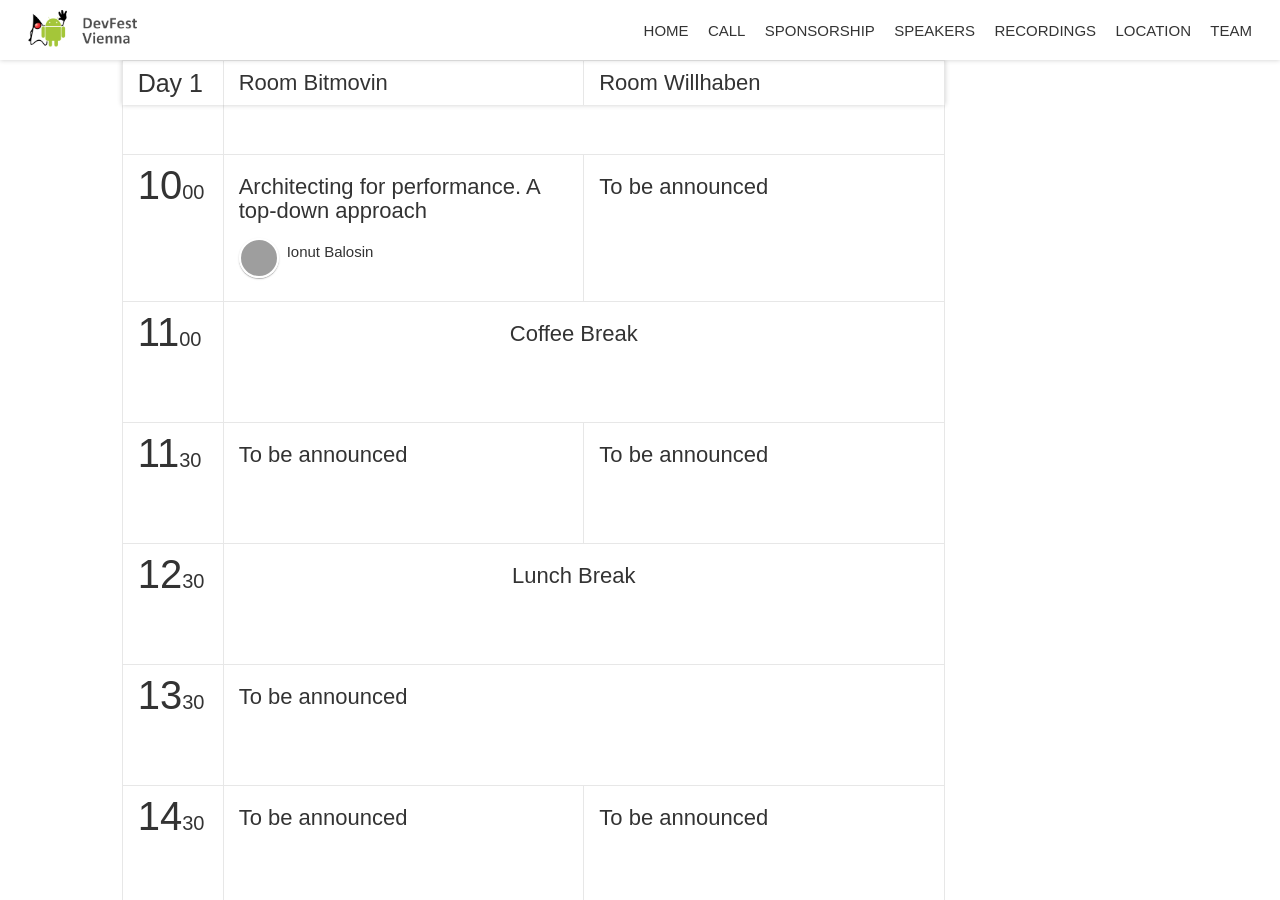
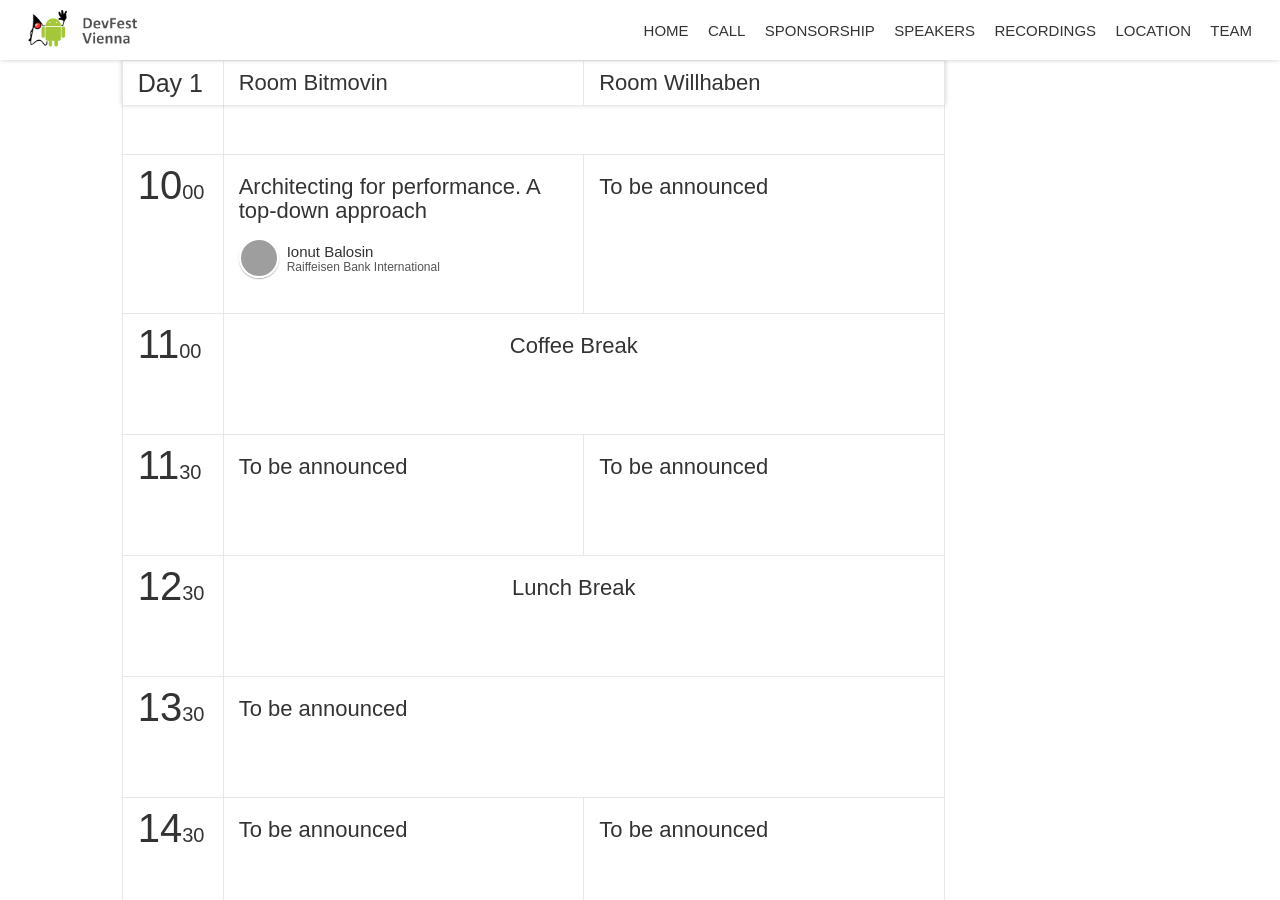
Before and after one commit to DevFestVienna/devfest-at-site, a Jekyll site: the page built from schedule.html, in a window 1280 px wide and 900 px high, scrolled down 546 px. Built offline with Jekyll 4.4.1, drawn with Linux system fonts in a browser that asks for light colours; nearby versions of some CDN libraries; comment, search, counter and statistics services are not loaded; grey boxes are pictures that could not be loaded.

```diff
--- a/_data/speakers.yml
+++ b/_data/speakers.yml
@@ -3,8 +3,12 @@
   name: "Ionut"
   surname: "Balosin"
   current: true
+  title: "Software Architect and Independent Technical Trainer"
+  company: "Raiffeisen Bank International"
   bio: "Software Architect with 10+ years of experience in a wide variety of business applications. Particularly interested in software architecture and performance & tuning topics. Speaker at external conferences (e.g. Devoxx, GeeCon, JokerConf, JPrime, JBCNConf, RigaDevDays, XP Days, Voxxed, Bucharest Java User Group, Logeek, SoftLabs, DevTalks, Agile Tour) and occasionally technical writer (InfoQ, DZone, etc)."
   thumbnailUrl: "IonutBalosin.jpg"
+  social:
+   - { name: "site", link: "http://www.ionutbalosin.com/" }
 -
   id: "nicolas-frankel"
   name: "Nicolas"
```
